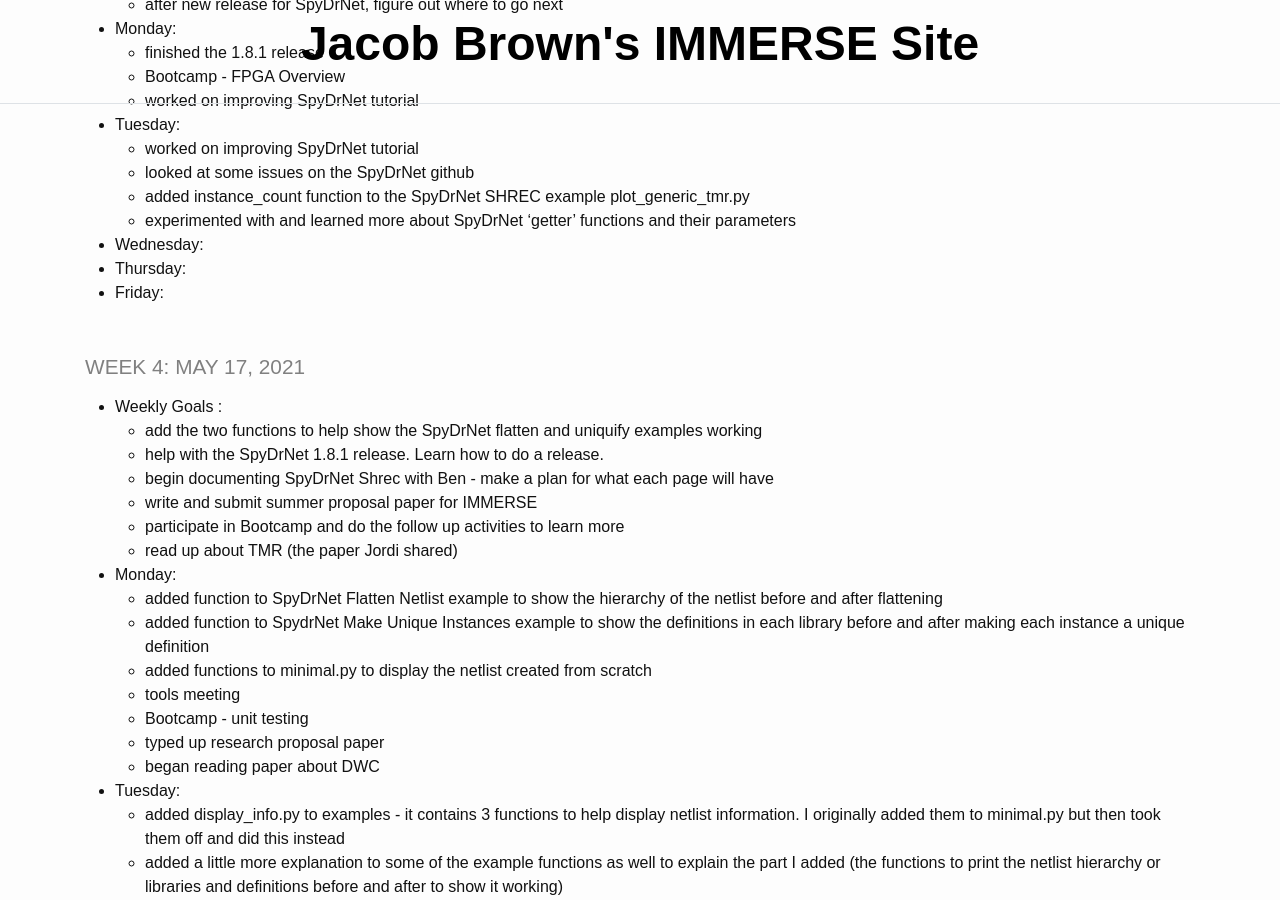
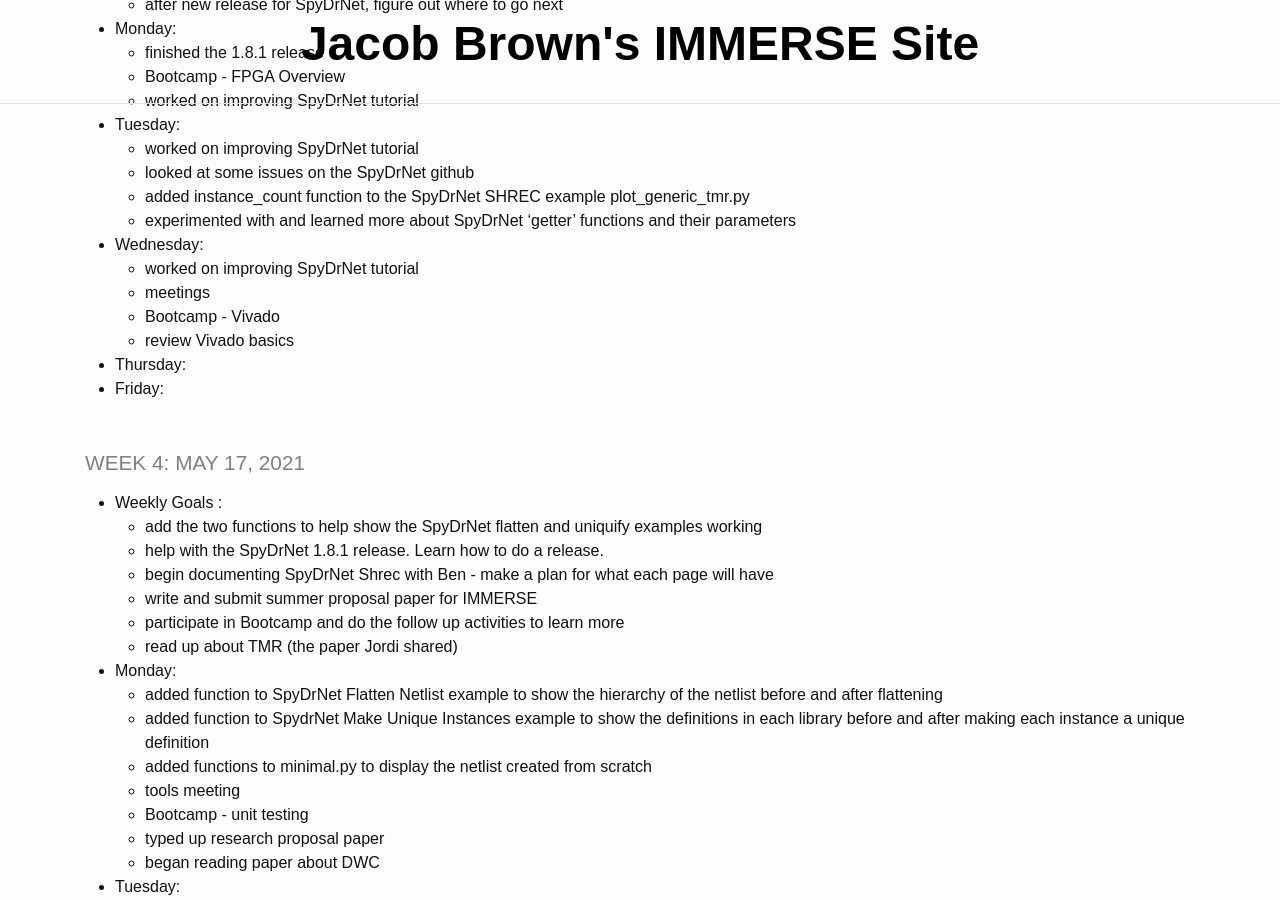
Before and after one commit to jacobdbrown4/jacob_brown, a Jekyll site: the page built from _pages/log.md, in a window 1280 px wide and 900 px high, scrolled down 428 px. Built offline with Jekyll 4.4.1, drawn with Linux system fonts in a browser that asks for light colours.

Commit message:
updated log

```diff
--- a/_pages/log.md
+++ b/_pages/log.md
@@ -22,6 +22,10 @@ title: IMMERSE Log
   * added instance_count function to the SpyDrNet SHREC example plot_generic_tmr.py
   * experimented with and learned more about SpyDrNet 'getter' functions and their parameters
 * **Wednesday**:
+  * worked on improving SpyDrNet tutorial
+  * meetings
+  * Bootcamp - Vivado
+  * review Vivado basics
 * **Thursday**:
 * **Friday**:
 
```
